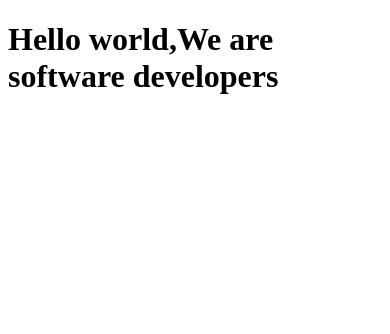
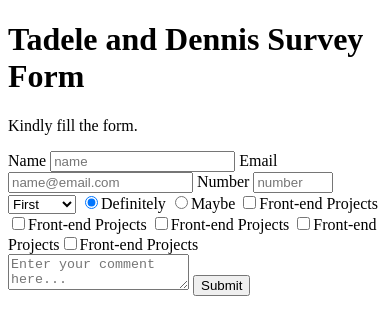
Before and after one commit to kimdennisb/tadele-dennis, a plain HTML site: page index.html in a window 390 px wide. Drawn offline with Linux system fonts and the light colour scheme.

Commit message:
Responsive form survey

```diff
--- a/index.html
+++ b/index.html
@@ -1,12 +1,45 @@
 <!DOCTYPE html>
 <html lang="en">
+
 <head>
     <meta charset="UTF-8">
     <meta http-equiv="X-UA-Compatible" content="IE=edge">
     <meta name="viewport" content="width=device-width, initial-scale=1.0">
     <title>Document</title>
 </head>
+
 <body>
-    <h1> Hello world,We are software developers</h1>
+    <h1 id="title">Tadele and Dennis Survey Form</h1>
+    <p id="description">Kindly fill the form.</p>
+    <form id="survey-form">
+        <label id="name-label" for="name">Name<label>
+                <input id="name" type="text" placeholder="name" required />
+                <label id="email-label" for="email">Email</label>
+                <input id="email" type="email" placeholder="name@email.com" required />
+                <label id="number-label" for="number">Number</label>
+                <input id="number" type="number" placeholder="number" min="0" max="10000" required />
+                <select id="dropdown">
+                    <option>First</option>
+                    <option>Second</option>
+                </select>
+                <label>
+                    <input name="user-recommend" value="definitely" type="radio" class="input-radio"
+                        checked="">Definitely</label>
+                <label>
+                    <input name="user-recommend" value="maybe" type="radio" class="input-radio">Maybe</label>
+                <label><input name="prefer" value="front-end-projects" type="checkbox" class="input-checkbox">Front-end
+                    Projects</label>
+                <label><input name="prefer" value="front-end-projects" type="checkbox" class="input-checkbox">Front-end
+                    Projects</label>
+                <label><input name="prefer" value="front-end-projects" type="checkbox" class="input-checkbox">Front-end
+                    Projects</label>
+                <label><input name="prefer" value="front-end-projects" type="checkbox" class="input-checkbox">Front-end
+                    Projects</label><label><input name="prefer" value="front-end-projects" type="checkbox"
+                        class="input-checkbox">Front-end Projects</label>
+                <textarea id="comments" class="input-textarea" name="comment"
+                    placeholder="Enter your comment here..."></textarea>
+                <button id="submit" />Submit</button>
+    </form>
 </body>
+
 </html>
```
